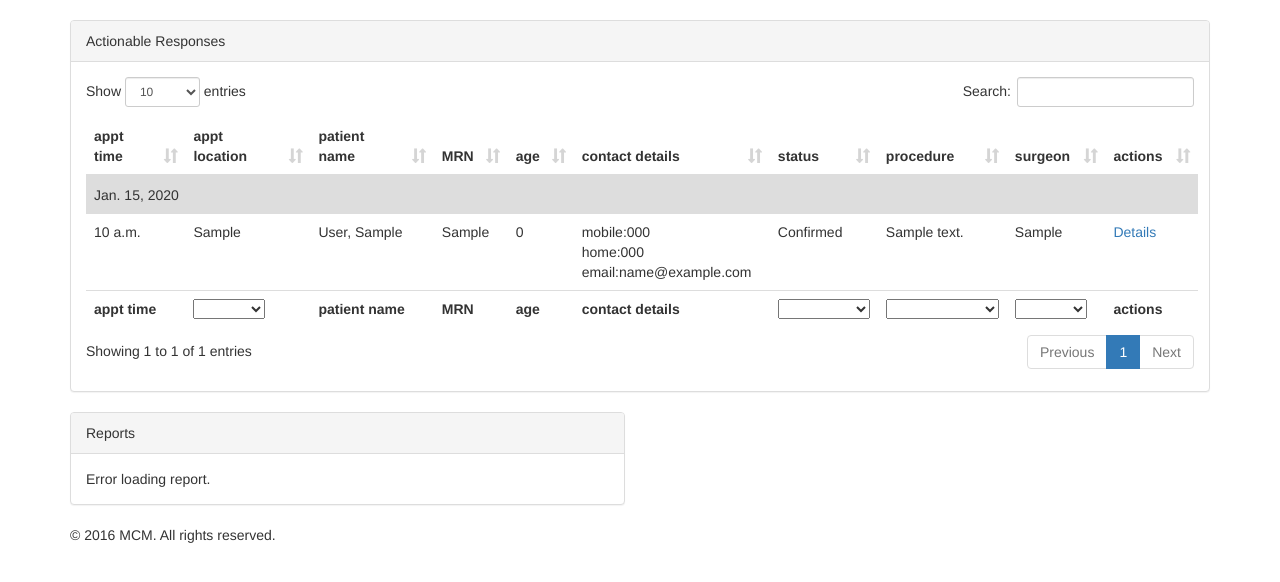
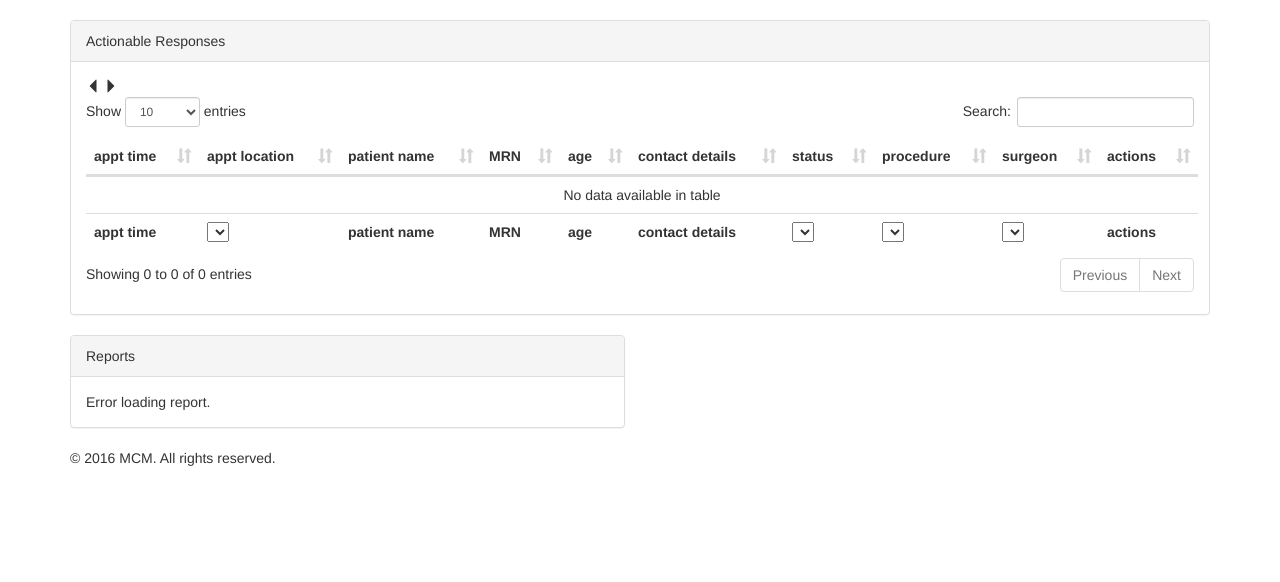
Before and after one commit to munsu/mcm, a Django app: page / in a window 1280 px wide. Shown: the part 52-634 px from the top of the page. Run offline with Django 3.2, Linux system fonts and the light colour scheme; a user stored in the database is signed in; tables that the repository leaves empty hold one stand-in row (values such as "Sample post"); lists and menus that the app fills with data are empty; parts of the project's set-up code (start-up, migrations or seed data) failed here and were passed over; some libraries are stand-ins or nearby versions.

Commit message:
Implement offsets on the table. Cleanup js a bit.

```diff
--- a/appointments/models.py
+++ b/appointments/models.py
@@ -614,6 +614,46 @@ class Appointment(models.Model):
                 return task_id
         return None
 
+    def as_row(self):
+        color_class = ""
+        if self.appointment_confirm_status == self.APPOINTMENT_CONFIRM_UNCONFIRMED:
+            color_class = "bg-warning"
+        elif self.appointment_confirm_status == self.APPOINTMENT_CONFIRM_CANCELLED:
+            color_class = "bg-danger"
+        return """
+        <tr class="{0}">
+          <td data-order="{1:%Y-%m-%dT%H:%M:%S}"><time title="{1:%b %d, %Y}" datetime="{1:%Y-%m-%dT%H:%M:%S}">{1:%b %d, %Y}</time></td>
+          <td data-order="{2:%Y-%m-%dT%H:%M:%S}"><time>{3:%I:%M%p}</time></td>
+          <td>{4}</td>
+          <td>{5}</td>
+          <td>{6}</td>
+          <td>{7}</td>
+          <td>
+            <span>mobile:{8}</span><br />
+            <span>home:{9}</span><br />
+            <span>email:{10}</span>
+          </td>
+          <td>{11}</td>
+          <td>{12}</td>
+          <td>{13}</td>
+          <td><a href="{14}">Details</a><!-- &nbsp;|&nbsp;<a href="#">SMS</a>&nbsp;|&nbsp;<a href="#">Call</a> --></td>
+        </tr>
+        """.format(
+        color_class,
+        self.appointment_date.date(),
+        self.appointment_date, self.appointment_date.time(),
+        self.scheduled_room,
+        self.patient.name,
+        self.patient.patient_mrn,
+        self.patient.age,
+        self.patient.patient_mobile_phone,
+        self.patient.patient_home_phone,
+        self.patient.patient_email_address,
+        self.get_appointment_confirm_status_display(),
+        self.procedure_description,
+        self.appointment_provider,
+        reverse('appointments:detail', args=[self.pk])).replace('\n', '')
+
     def __str__(self):
         return "{} at {} for pid {}: {}".format(
             self.scheduled_room,
--- a/appointments/urls.py
+++ b/appointments/urls.py
@@ -29,6 +29,7 @@ protocol_router.register(r'otocols', views.ProtocolsViewSet, base_name='protocol
 
 appointments = [
     url(r'^(?P<pk>\d+)/$', views.AppointmentDetailView.as_view(), name='detail'),
+    url(r'^ctionables/$', views.AppointmentsView.as_view(), name='actionables'),
     url(r'^api-auth/', include('rest_framework.urls', namespace='rest_framework')),
     url(r'^send_sms/$', views.send_sms_view, name='send_sms'),
     url(r'^reports/', include([
--- a/appointments/views.py
+++ b/appointments/views.py
@@ -45,6 +45,25 @@ def send_sms_view(request):
 class IndexView(LoginRequiredMixin, ListView):
     template_name = 'index.html'
     model = Appointment
+
+
+class AppointmentsView(views.APIView):
+    permission_classes = (permissions.IsAuthenticated, )
+
+    def get(self, request, *args, **kwargs):
+        num_days = int(request.GET.get('days', 10))
+        offset = int(request.GET.get('offset', 0))
+        now = timezone.now() + timedelta(days=offset*num_days)
+        dates = [now.date() + timedelta(days=n) for n in range(num_days)]
+        appointments = (Appointment.objects
+            .annotate(date=Cast('appointment_date', DateField()))
+            .filter(date__range=(dates[0], dates[-1]))
+            .order_by('date')
+        )
+        return Response({
+            'appointments': [a.as_row() for a in appointments],
+            'range_str': "{} - {}".format(dates[0].strftime('%B %d'), dates[-1].strftime('%B %d, %Y')),
+        })
 
 
 class AppointmentDetailView(LoginRequiredMixin, DetailView):
--- a/templates/index.html
+++ b/templates/index.html
@@ -18,6 +18,11 @@
         <div class="panel panel-default">
           <div class="panel-heading">Actionable Responses</div>
           <div class="panel-body">
+            <div>
+              <span id="prev-appointments" class="icon-btn glyphicon glyphicon-triangle-left" aria-hidden="true"></span>
+              <span id="next-appointments" class="icon-btn glyphicon glyphicon-triangle-right" aria-hidden="true"></span>
+              <span id="appointments-header-label"></span>
+            </div>
             <table id="action-table" class="table">
               <thead>
                 <tr>
@@ -50,25 +55,6 @@
                 </tr>
               </tfoot>
               <tbody>
-                {% for appointment in object_list %}
-                  <tr class="{% if appointment.get_appointment_confirm_status_display == 'Unconfirmed' %}bg-warning{% elif appointment.get_appointment_confirm_status_display == 'Cancelled' %}bg-danger{% endif %}">
-                    <td data-order="{{ appointment.appointment_date.date|date:'c' }}"><time title="{{ appointment.appointment_date.date }}" datetime="{{ appointment.appointment_date.date|date:'c' }}">{{ appointment.appointment_date.date }}</time></td>
-                    <td data-order="{{ appointment.appointment_date|date:'c' }}"><time>{{ appointment.appointment_date.time }}</time></td>
-                    <td>{{ appointment.scheduled_room }}</td>
-                    <td>{{ appointment.patient.name }}</td>
-                    <td>{{ appointment.patient.patient_mrn }}</td>
-                    <td>{{ appointment.patient.age }}</td>
-                    <td>
-                      <span>mobile:{{ appointment.patient.patient_mobile_phone }}</span><br />
-                      <span>home:{{ appointment.patient.patient_home_phone }}</span><br />
-                      <span>email:{{ appointment.patient.patient_email_address }}</span>
-                    </td>
-                    <td>{{ appointment.get_appointment_confirm_status_display }}</td>
-                    <td>{{ appointment.procedure_description }}</td>
-                    <td>{{ appointment.appointment_provider }}</td>
-                    <td><a href="{% url 'appointments:detail' appointment.pk %}">Details</a><!-- &nbsp;|&nbsp;<a href="#">SMS</a>&nbsp;|&nbsp;<a href="#">Call</a> --></td>
-                  </tr>
-                {% endfor %}
               </tbody>
             </table>
           </div>
@@ -137,17 +123,9 @@
 {% block extrascript %}
   <script type="text/javascript">
     var offset = 0;
+    var at_offset = 0;
     var confirmReport;
-
-    function next_confirm_report() {
-      offset += 1;
-      update_confirm_report(offset);
-    };
-
-    function prev_confirm_report() {
-      offset -= 1;
-      update_confirm_report(offset);
-    };
+    var actionTable;
 
     function load_confirm_report() {
       $.ajax({
@@ -213,6 +191,7 @@
         url: "{% url 'appointments:reports:confirm' %}?offset=" + offset,
         dataType: 'json',
         success: function(data){
+          confirmReport.data.labels = data.labels;
           confirmReport.data.datasets = [
             {
               label: 'Confirmed',
@@ -248,32 +227,12 @@
       });
     };
 
-    $(document).ready(function(){
-      $('#action-table').DataTable({
+    function load_action_table() {
+      actionTable = $('#action-table').DataTable({
         columnDefs: [
           { "orderData": [0,1], "visible": false, "targets": 0 }
         ],
         order: [[0, 'asc']],
-        initComplete: function () {
-            this.api().columns([2, 7, 8, 9]).every( function () {
-                var column = this;
-                var select = $('<select><option value=""></option></select>')
-                    .appendTo( $(column.footer()).empty() )
-                    .on( 'change', function () {
-                        var val = $.fn.dataTable.util.escapeRegex(
-                            $(this).val()
-                        );
-
-                        column
-                            .search( val ? '^'+val+'$' : '', true, false )
-                            .draw();
-                    } );
-
-                column.data().unique().sort().each( function ( d, j ) {
-                    select.append( '<option value="'+d+'">'+(d.length > 11 ? d.substr(0,11) + "..." : d)+'</option>' )
-                } );
-            } );
-        },
         drawCallback: function ( settings ) {
           var api = this.api();
           var rows = api.rows( {page:'current'} ).nodes();
@@ -288,16 +247,71 @@
                   last = group;
               }
           } );
+          api.columns([2, 7, 8, 9]).every( function () {
+              var column = this;
+              var select = $('<select><option value=""></option></select>')
+                  .appendTo( $(column.footer()).empty() )
+                  .on( 'change', function () {
+                      var val = $.fn.dataTable.util.escapeRegex(
+                          $(this).val()
+                      );
+
+                      column
+                          .search( val ? '^'+val+'$' : '', true, false )
+                          .draw();
+                  } );
+
+              column.data().unique().sort().each( function ( d, j ) {
+                  select.append( '<option value="'+d+'">'+(d.length > 11 ? d.substr(0,11) + "..." : d)+'</option>' )
+              } );
+          } );
         }
       });
+      update_action_table(at_offset);
+    };
+
+    function update_action_table(offset) {
+      $.ajax({
+        url: "{% url 'appointments:actionables' %}?offset=" + offset,
+        dataType: 'json',
+        success: function(data){
+          actionTable.rows().remove().draw(false);
+          for (var i=0; i<data.appointments.length; i++) {
+            actionTable.row.add($(data.appointments[i])).draw(false);
+          }
+          $('#appointments-header-label').text(data.range_str);
+        },
+        error: function(){
+          console.log("data tables error");
+        },
+        complete: function(){
+          console.log("data tables update complete");
+        }
+      });
+    };
+
+    $(document).ready(function(){
+      load_action_table();
+
         // stateSave: true
       load_confirm_report();
 
+      $('#prev-appointments').click(function() {
+        at_offset -= 1;
+        update_action_table(at_offset);
+      });
+      $('#next-appointments').click(function() {
+        at_offset += 1;
+        update_action_table(at_offset);
+      });
+
       $('#prev-report').click(function() {
-        prev_confirm_report();
+        offset -= 1;
+        update_confirm_report(offset);
       });
       $('#next-report').click(function() {
-        next_confirm_report();
+        offset += 1;
+        update_confirm_report(offset);
       });
     });
   </script>
```
